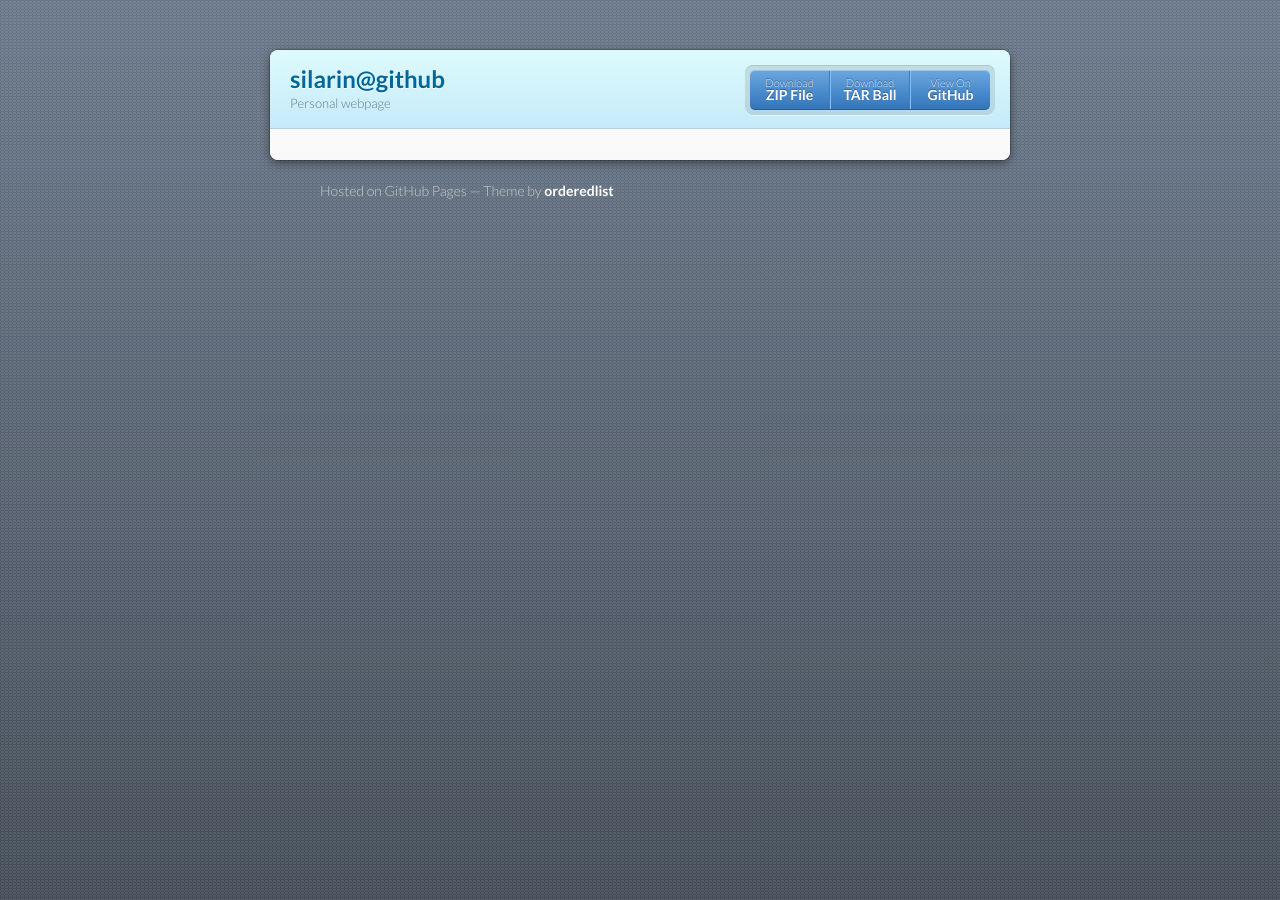
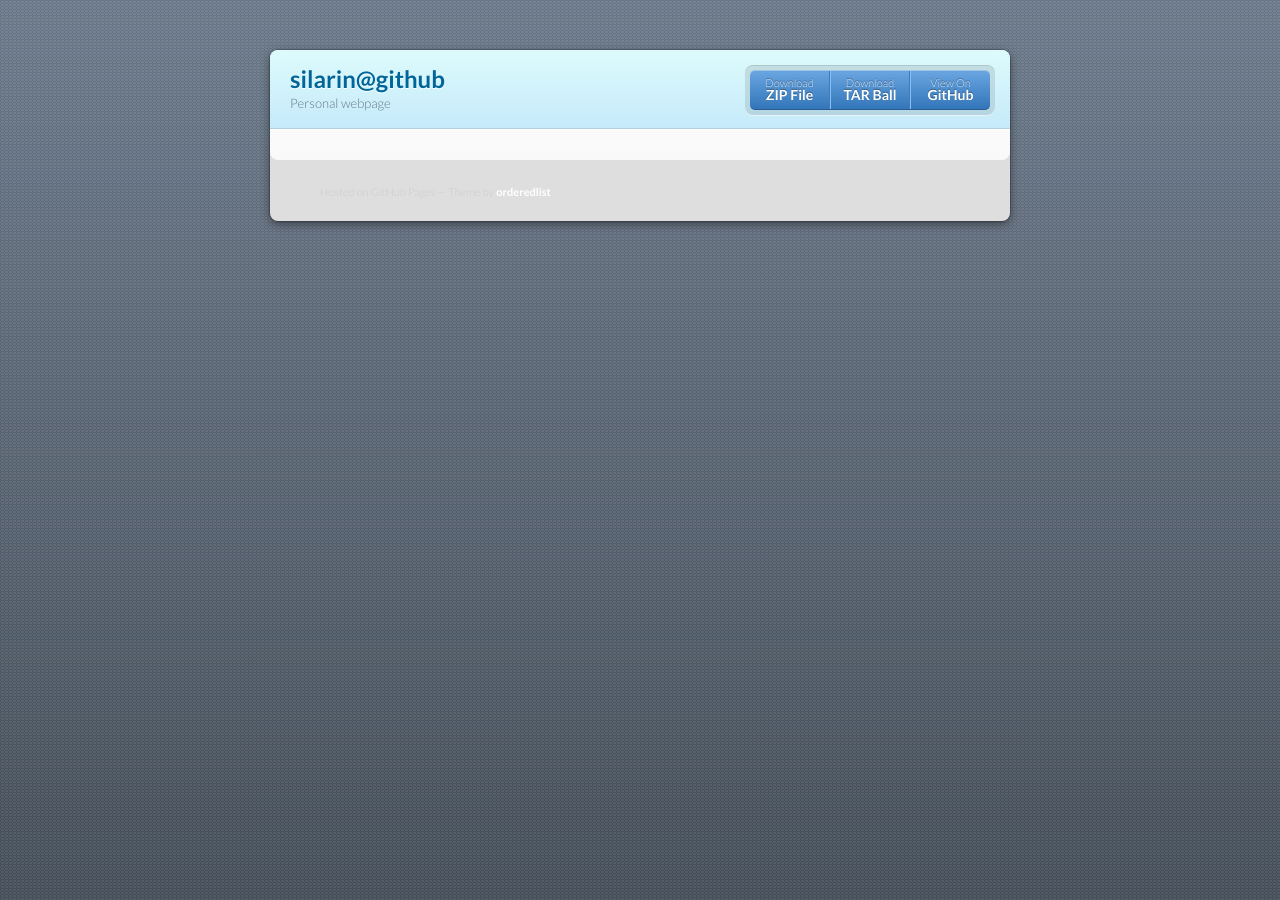
Before and after one commit to silarin/silarin.github.io, a Jekyll site: the page built from index.md, in a window 1280 px wide. Built offline with Jekyll 4.4.1, drawn with Linux system fonts in a browser that asks for light colours.

Commit message:
Update default.html

```diff
--- a/_layouts/default.html
+++ b/_layouts/default.html
@@ -1,49 +1,56 @@
-<!doctype html>
+<!DOCTYPE html>
 <html lang="{{ site.lang | default: "en-US" }}">
   <head>
-    <meta charset="utf-8">
+    <meta charset="UTF-8">
     <meta http-equiv="X-UA-Compatible" content="IE=edge">
+    <meta name="viewport" content="width=device-width, initial-scale=1">
 
 {% seo %}
-
-    <link rel="stylesheet" href="{{ '/assets/css/style.css?v=' | append: site.github.build_revision | relative_url }}">
-    <script src="{{ '/assets/js/scale.fix.js' | relative_url }}"></script>
-    <meta name="viewport" content="width=device-width, initial-scale=1, user-scalable=no">
-
+    <link rel="stylesheet" href="{{ "/assets/css/style.css?v=" | append: site.github.build_revision | relative_url }}">
     <!--[if lt IE 9]>
-    <script src="//html5shiv.googlecode.com/svn/trunk/html5.js"></script>
+    <script src="https://cdnjs.cloudflare.com/ajax/libs/html5shiv/3.7.3/html5shiv.min.js"></script>
     <![endif]-->
-
     {% include head-custom.html %}
   </head>
   <body>
     <div class="wrapper">
-      <header {% unless site.description or site.github.project_tagline %} class="without-description" {% endunless %}>
-        <h1>{{ site.title | default: site.github.repository_name }}</h1>
-        {% if site.description or site.github.project_tagline %}
-          <p>{{ site.description | default: site.github.project_tagline }}</p>
+      <header>
+        <h1><a href="{{ "/" | absolute_url }}">{{ site.title | default: site.github.repository_name }}</a></h1>
+
+        {% if site.logo %}
+          <img src="{{site.logo | relative_url}}" alt="Logo" />
         {% endif %}
-        <p class="view"><a href="{{ site.github.repository_url }}">View the Project on GitHub <small>{{ github_name }}</small></a></p>
-        <ul>
+
+        <p>{{ site.description | default: site.github.project_tagline }}</p>
+
+        {% if site.github.is_project_page %}
+        <p class="view"><a href="{{ site.github.repository_url }}">View the Project on GitHub <small>{{ site.github.repository_nwo }}</small></a></p>
+        {% endif %}
+
+        {% if site.github.is_user_page %}
+        <p class="view"><a href="{{ site.github.owner_url }}">View My GitHub Profile</a></p>
+        {% endif %}
+
         {% if site.show_downloads %}
+        <ul class="downloads">
           <li><a href="{{ site.github.zip_url }}">Download <strong>ZIP File</strong></a></li>
           <li><a href="{{ site.github.tar_url }}">Download <strong>TAR Ball</strong></a></li>
-        {% endif %}
           <li><a href="{{ site.github.repository_url }}">View On <strong>GitHub</strong></a></li>
         </ul>
+        {% endif %}
       </header>
       <section>
 
       {{ content }}
 
       </section>
+      <footer>
+        {% if site.github.is_project_page %}
+        <p>This project is maintained by <a href="{{ site.github.owner_url }}">{{ site.github.owner_name }}</a></p>
+        {% endif %}
+        <p><small>Hosted on GitHub Pages &mdash; Theme by <a href="https://github.com/orderedlist">orderedlist</a></small></p>
+      </footer>
     </div>
-    <footer>
-    {% if site.github.is_project_page %}
-      <p>Project maintained by <a href="{{ site.github.owner_url }}">{{ site.github.owner_name }}</a></p>
-    {% endif %}
-      <p>Hosted on GitHub Pages &mdash; Theme by <a href="https://github.com/orderedlist">orderedlist</a></p>
-    </footer>
-    <!--[if !IE]><script>fixScale(document);</script><![endif]-->
+    <script src="{{ "/assets/js/scale.fix.js" | relative_url }}"></script>
   </body>
 </html>
```
